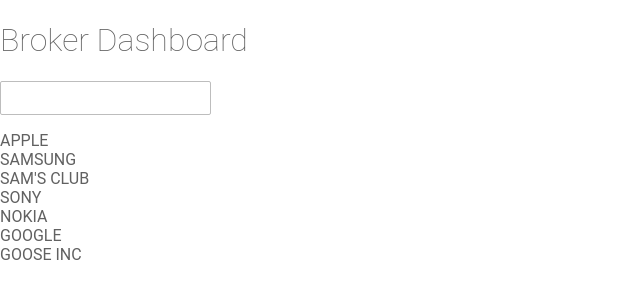
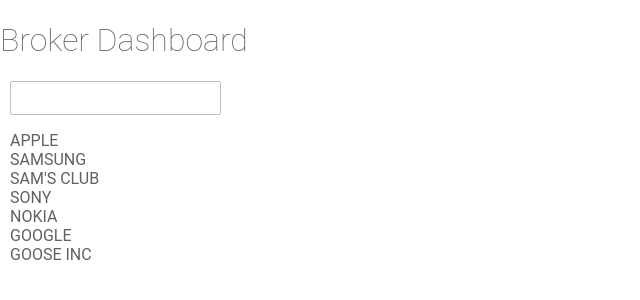
Before and after one commit to ochiboy/angular-examRepo, an Angular app: page / in a window 1280 px wide. Shown: the top 300 px of the page, without its empty margins (0-640 px from the left). Built offline with nearby package versions, Linux system fonts and the light colour scheme.

Commit message:
4 files modified

```diff
--- a/src/app/company-details/company-details.component.css
+++ b/src/app/company-details/company-details.component.css
@@ -1,3 +1,13 @@
+.periodDetails {
+  margin-top: 20px;
+  max-width: 300px;
+  border-style: solid;
+}
+
+.periodDescription {
+  padding: 1px;
+}
+
 button.active{
     background:green;
 }
--- a/src/app/company-details/company-details.component.html
+++ b/src/app/company-details/company-details.component.html
@@ -1,3 +1,4 @@
+<div class="periodDetails">
   <table>
     <tr>
       <td>
@@ -21,7 +22,9 @@
   <table *ngIf="selectedPeriod">
     <tr>
       <td>
+        <div class="periodDescription">
           Average change
+        </div>
       </td>
       <td [ngClass]="{
                 'positive' : selectedPeriod.AC > 0,
@@ -32,7 +35,9 @@
     </tr>
     <tr>
       <td>
+        <div class="periodDescription">
           Period change
+        </div>
       </td>
       <td [ngClass]="{
                 'positive' : selectedPeriod.PC > 0,
@@ -43,7 +48,9 @@
     </tr>
     <tr>
       <td>
+        <div class="periodDescription">
           Next Predicted change
+        </div>
       </td>
       <td [ngClass]="{
                 'positive' : selectedPeriod.NPC > 0,
@@ -53,3 +60,4 @@
       </td>
     </tr>
   </table>
+</div>
--- a/src/app/search-bar/search-bar.component.css
+++ b/src/app/search-bar/search-bar.component.css
@@ -1,3 +1,11 @@
+body {
+  margin-left: 10px;
+}
+
+.searchResult {
+  max-width: 160px;
+}
+
 div.solid {
   border-style: solid;
 }
--- a/src/app/search-bar/search-bar.component.html
+++ b/src/app/search-bar/search-bar.component.html
@@ -1,6 +1,7 @@
 
+<body>
   <input type="text" #searchField [(ngModel)]="searchText" (input)="search()" />
-<div *ngFor="let company of companies; index as i"
+  <div class="searchResult" *ngFor="let company of companies; index as i"
       (click)="select(i)" [ngClass]="companyIndex == i ? 'solid' : ''">
     {{company}}
   </div>
@@ -9,3 +10,4 @@
     <app-company-details [company]="selectedCompany">
     </app-company-details>
   </div>
+</body>
--- a/src/app/services/data.service.ts
+++ b/src/app/services/data.service.ts
@@ -7,9 +7,7 @@
 export class DataService {
 
   constructor(private http: HttpClient) {
-      this.getJSON().subscribe(data => {
-          console.log(data);
-      });
+
   }
 
   public getJSON(): Observable<any> {
```
Lines whose indentation alone changed are shown as unchanged.
